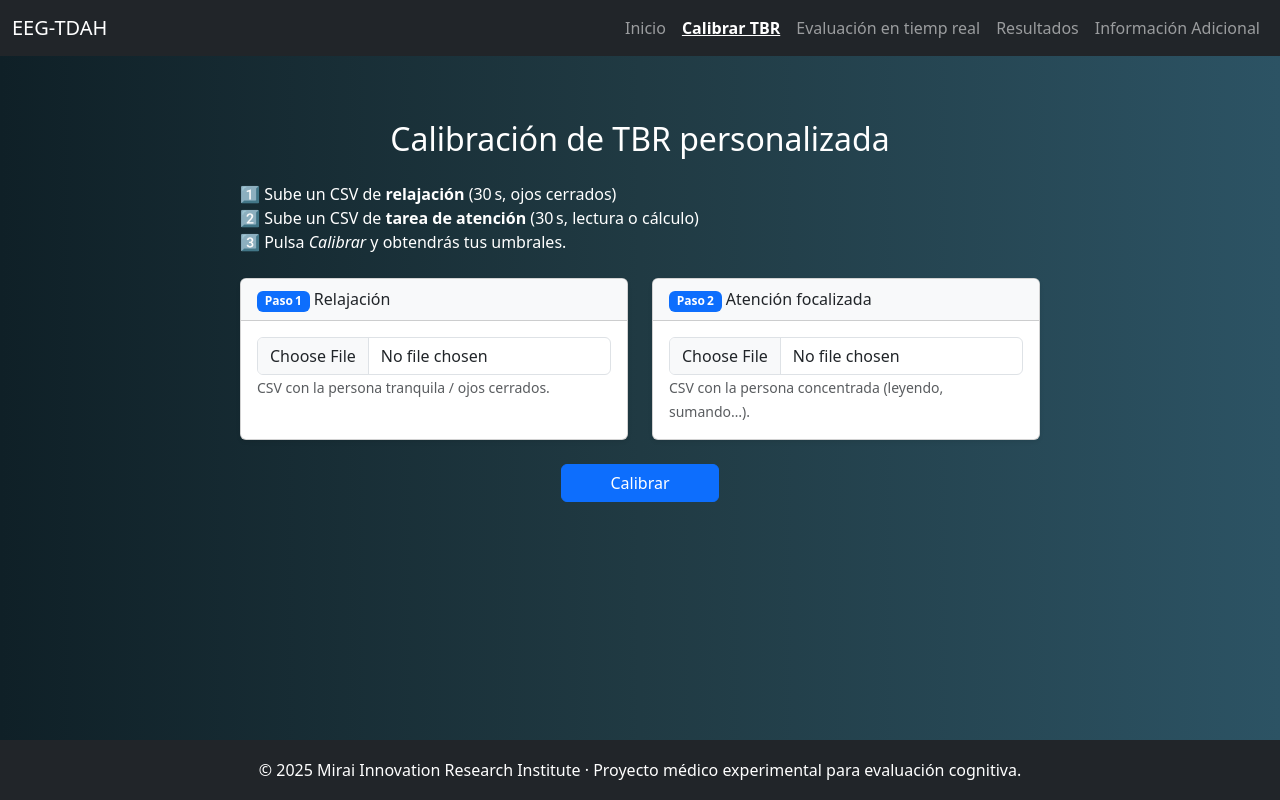
After one commit to Samas5/JTI-Aura-ADHD, a Flask app: page /calib in a window 1280 px wide. The commit adds this page. Run offline with Flask 3, Linux system fonts and the light colour scheme; parts of the project's set-up code (start-up, migrations or seed data) failed here and were passed over.

Commit message:
Calibración corregida

```diff
--- a/app.py
+++ b/app.py
@@ -1,189 +1,238 @@
 import os
 import io
 import base64
-from flask import Flask, render_template,session, jsonify,request
+from flask import Flask, render_template, session, jsonify, request
 from flask_sqlalchemy import SQLAlchemy
 from matplotlib import pyplot as plt
 import numpy as np
+import pandas as pd
 from aura.reader import connect_to_aura, get_eeg_samples
 from aura.processor import calculate_tbr
-import time
-import pandas as pd
+
+"""
+app.py (versión completa)
+=========================
+• Lector CSV inteligente (UTF‑8, UTF‑16‑LE, Latin‑1) y eliminación de fila de unidades.
+• Detección flexible de canal EEG (F3/F4… o primera columna numérica != tiempo).
+• Endpoints de calibración, TBR en vivo, datos para la gráfica y página realtime.
+"""
+
+# -------------------------------------------------------------------
+# Utilidades de lectura de CSV
+# -------------------------------------------------------------------
+
+def leer_csv_auto(file_storage, header_row: int = 0, units_row: int | None = 1) -> pd.DataFrame:
+    """Lee un CSV Aura probando codificaciones habituales.
+
+    - `header_row`: fila donde están los nombres de columna.
+    - `units_row`: fila con las unidades (µV, etc.) que se eliminará si se indica.
+    """
+    for enc in ("utf-8", "utf-16-le", "latin-1"):
+        try:
+            file_storage.seek(0)  # volver al inicio del stream
+            df = pd.read_csv(
+                file_storage,
+                encoding=enc,
+                header=header_row,
+                skiprows=[units_row] if units_row is not None else None,
+            )
+            return df
+        except UnicodeDecodeError:
+            continue
+    raise UnicodeDecodeError("No se pudo detectar la codificación del CSV")
 
 
-def calcular_theta_beta(signal, fs):
+def detectar_canal_eeg(df: pd.DataFrame) -> str | None:
+    """Devuelve el nombre de un canal EEG presente en el DataFrame.
+
+    1. Busca en una lista estándar (F3, F4, Fp1, …).
+    2. Si no hay coincidencia, toma la primera columna numérica que no se llame
+       "Time" ni "Timestamp".
+    """
+    estandar = [
+        "F3", "F4", "F5", "F6", "F7", "F8", "Fp1", "Fp2",
+        "C3", "C4", "P3", "P4", "O1", "O2",
+    ]
+    df.columns = df.columns.str.strip().str.replace("'", "", regex=False)
+    for c in estandar:
+        if c in df.columns:
+            return c
+    # Fallback: primera columna numérica (excluyendo tiempo)
+    for col in df.columns:
+        if col.lower() in {"time", "timestamp"}:
+            continue
+        try:
+            pd.to_numeric(df[col].dropna().head(10))
+            return col
+        except ValueError:
+            continue
+    return None
+
+# -------------------------------------------------------------------
+# Utilidades de señal
+# -------------------------------------------------------------------
+
+def calcular_theta_beta(signal: np.ndarray, fs: int) -> tuple[float, float]:
+    """Devuelve potencia theta y beta en una ventana de señal."""
     from scipy.signal import welch
-    freqs, psd = welch(signal, fs=fs, nperseg=fs*2)
+
+    freqs, psd = welch(signal, fs=fs, nperseg=fs * 2)
     theta_power = np.sum(psd[(freqs >= 4) & (freqs <= 8)])
     beta_power = np.sum(psd[(freqs >= 12) & (freqs <= 30)])
     return theta_power, beta_power
 
-def procesar_eeg_dataframe(df, canal='F5', fs=256, ventana_seg=2):
-    # Limpiar nombres de columna
-    df.columns = df.columns.str.strip().str.replace("'", "")
+
+def procesar_eeg_dataframe(df: pd.DataFrame, canal: str, fs: int = 256, ventana_seg: int = 2) -> pd.DataFrame:
+    """Extrae theta y beta de un DataFrame Aura para un canal dado."""
+    df.columns = df.columns.str.strip().str.replace("'", "", regex=False)
 
     if canal not in df.columns:
         raise ValueError(f"El canal '{canal}' no está presente en el archivo.")
 
-    señal = df[canal].dropna().astype(float).values
-    muestras_por_ventana = fs * ventana_seg
+    senal = df[canal].dropna().astype(float).values
+    muestras = fs * ventana_seg
+    theta_vals, beta_vals = [], []
 
-    theta_vals = []
-    beta_vals = []
-
-    for i in range(0, len(señal), muestras_por_ventana):
-        ventana = señal[i:i + muestras_por_ventana]
-        if len(ventana) < muestras_por_ventana:
+    for i in range(0, len(senal), muestras):
+        ventana = senal[i : i + muestras]
+        if len(ventana) < muestras:
             break
         theta, beta = calcular_theta_beta(ventana, fs)
         theta_vals.append(theta)
         beta_vals.append(beta)
 
-    df_out = pd.DataFrame({'theta': theta_vals, 'beta': beta_vals})
-    return df_out
+    return pd.DataFrame({"theta": theta_vals, "beta": beta_vals})
+
+# -------------------------------------------------------------------
+# Configuración Flask + BD
+# -------------------------------------------------------------------
+
+basedir = os.path.abspath(os.path.dirname(__file__))
+app = Flask(__name__)
+app.secret_key = "clave_super_secreta_123"
+app.config["SQLALCHEMY_DATABASE_URI"] = "sqlite:///" + os.path.join(basedir, "app.db")
+app.config["SQLALCHEMY_TRACK_MODIFICATIONS"] = False
+
+db = SQLAlchemy(app)  # (no se usa activamente, pero queda listo)
+
+# Conexión con el dispositivo EEG
+inlet = connect_to_aura()
+
+# -------------------------------------------------------------------
+# Rutas Web
+# -------------------------------------------------------------------
+
+@app.route("/")
+def home():
+    return render_template("index.html")
 
 
+# ---------- 1. Calibración personal --------------------------------
 
-# Configuración de la base de datos
-basedir = os.path.abspath(os.path.dirname(__file__))
-db = SQLAlchemy()
+@app.route("/calib")
+def calib_page():
+    return render_template("calib.html")
 
-# Crear la app de Flask
-app = Flask(__name__)
-app.secret_key = 'clave_super_secreta_123'  # <-- AGREGA ESTA LÍNEA
-app.config['SQLALCHEMY_DATABASE_URI'] = 'sqlite:///' + os.path.join(basedir, 'app.db')
-app.config['SQLALCHEMY_TRACK_MODIFICATIONS'] = False
-db.init_app(app)
 
-# Conectar con el dispositivo EEG
-inlet = connect_to_aura()
+@app.route("/calibrar_tbr", methods=["POST"])
+def calibrar_tbr():
+    """Recibe 2 CSV (relajación y actividad) y guarda tbr_min / tbr_max."""
+    act_file = request.files.get("actividad")
+    relax_file = request.files.get("relajacion")
+    if not act_file or not relax_file:
+        return jsonify({"error": "Faltan archivos"}), 400
 
-@app.route('/')
-def home():
-    return render_template('index.html')
+    # Leer CSV con detección de codificación
+    df_act_raw = leer_csv_auto(act_file)
+    df_rel_raw = leer_csv_auto(relax_file)
 
-@app.route("/tbr")
-def tbr():
+    # Detectar canal
+    canal_eeg = detectar_canal_eeg(df_act_raw)
+    if canal_eeg is None:
+        return jsonify({
+            "error": "No se encontró un canal EEG en el CSV.",
+            "cols": list(df_act_raw.columns)
+        }), 400
+
+    # Procesar DataFrames
+    df_act = procesar_eeg_dataframe(df_act_raw, canal=canal_eeg)
+    df_rel = procesar_eeg_dataframe(df_rel_raw, canal=canal_eeg)
+
+    tbr_min = round((df_act.theta / df_act.beta).mean(), 2)
+    tbr_max = round((df_rel.theta / df_rel.beta).mean(), 2)
+
+    session.update({"tbr_min": tbr_min, "tbr_max": tbr_max, "canal_eeg": canal_eeg})
+
+    return jsonify({"ok": True, "tbr_min": tbr_min, "tbr_max": tbr_max, "canal": canal_eeg})
+
+
+# ---------- 2. TBR en vivo + umbrales ------------------------------
+
+@app.route("/tbr_value")
+def tbr_value():
+    """Calcula TBR en vivo y envía también los umbrales calibrados."""
     try:
-        # Obtener datos EEG
-        eeg_data = get_eeg_samples(inlet, duration_sec=2, fs=256)
-
-        # Calcular la relación Theta/Beta
-        tbr_value = calculate_tbr(eeg_data, fs=256, channel_index=0)
-
-        return jsonify({"TBR": tbr_value})
+        tbr_live = calculate_tbr(get_eeg_samples(inlet, 2, 256))
+        return jsonify({
+            "tbr": tbr_live,
+            "tbr_min": session.get("tbr_min", 1.5),
+            "tbr_max": session.get("tbr_max", 4.5),
+        })
     except Exception as e:
         return jsonify({"error": str(e)})
 
+
+# ---------- 3. Endpoints auxiliares (gráfica, datos) ---------------
+
 @app.route("/eeg_plot")
 def eeg_plot():
+    """Muestra una imagen PNG con 5 s de señal EEG."""
     try:
-        # Obtener datos EEG (usamos 5 segundos para visualización)
-        eeg_data = get_eeg_samples(inlet, duration_sec=5, fs=256)
+        eeg = np.array(get_eeg_samples(inlet, duration_sec=5, fs=256))
+        signal = eeg[:, 0]
+        tiempo = np.linspace(0, 5, len(signal))
 
-        # Convertir los datos a un array de numpy (para facilitar la manipulación)
-        eeg_data = np.array(eeg_data)
-
-        # Seleccionar un canal específico para graficar (por ejemplo, el canal 0)
-        signal = eeg_data[:, 0]  # Asumiendo que canal 0 es el que te interesa
-
-        # Crear un tiempo para cada punto de datos
-        time = np.linspace(0, 5, len(signal))  # 5 segundos de duración, ajusta según sea necesario
-
-        # Crear la figura para la gráfica
         plt.figure(figsize=(10, 4))
-        plt.plot(time, signal, label="EEG Signal")
+        plt.plot(tiempo, signal, label="EEG Signal")
         plt.title("EEG Signal Variations Over Time")
-        plt.xlabel("Time (seconds)")
-        plt.ylabel("EEG Signal Amplitude")
+        plt.xlabel("Time (s)")
+        plt.ylabel("Amplitude")
         plt.grid(True)
         plt.legend()
 
-        # Guardar la gráfica en un buffer de memoria
-        img_buf = io.BytesIO()
-        plt.savefig(img_buf, format='png')
-        img_buf.seek(0)
+        buf = io.BytesIO()
+        plt.savefig(buf, format="png")
+        buf.seek(0)
+        img_b64 = base64.b64encode(buf.getvalue()).decode("utf-8")
+        buf.close()
 
-        # Codificar la imagen en base64 para mostrarla en el navegador
-        img_base64 = base64.b64encode(img_buf.getvalue()).decode('utf-8')
-        img_buf.close()
-
-        # Pasar la imagen a la plantilla
-        return render_template('eeg_plot.html', plot_url=img_base64)
-
+        return render_template("eeg_plot.html", plot_url=img_b64)
     except Exception as e:
         return jsonify({"error": str(e)})
 
+
 @app.route("/eeg_data")
 def eeg_data():
+    """Devuelve 1 s de señal (para Chart.js realtime)."""
     try:
-        eeg = get_eeg_samples(inlet, duration_sec=1, fs=256)  # 1 segundo
-        eeg = np.array(eeg)
-        signal = eeg[:, 0]
-        time = np.linspace(0, 1, len(signal)).tolist()
-        signal = signal.tolist()
-        return jsonify({"time": time, "signal": signal})
+        eeg = np.array(get_eeg_samples(inlet, duration_sec=1, fs=256))
+        signal = eeg[:, 0].tolist()
+        tiempo = np.linspace(0, 1, len(signal)).tolist()
+        return jsonify({"time": tiempo, "signal": signal})
     except Exception as e:
         return jsonify({"error": str(e)})
+
+
+# ---------- 4. Página realtime -------------------------------------
 
 @app.route("/realtime")
 def realtime():
     return render_template("realtime.html")
 
-@app.route("/popup")
-def popup():
-    return render_template("realtime_popup.html")
 
+# -------------------------------------------------------------------
+# Main
+# -------------------------------------------------------------------
 
-
-@app.route('/calib')
-def calibrar():
-    return render_template('calib.html')
-
-@app.route('/calibrar_tbr', methods=['POST'])
-def calibrar_tbr():
-    try:
-        actividad_file = request.files['actividad']
-        relajacion_file = request.files['relajacion']
-
-        if not actividad_file or not relajacion_file:
-            return jsonify({"error": "Faltan archivos"}), 400
-
-        df_actividad = pd.read_csv(actividad_file, skiprows=2)
-        df_relajacion = pd.read_csv(relajacion_file, skiprows=2)
-
-        # 🔧 LIMPIAR LOS NOMBRES DE COLUMNA AQUÍ TAMBIÉN
-        df_actividad.columns = df_actividad.columns.str.strip().str.replace("'", "")
-        df_relajacion.columns = df_relajacion.columns.str.strip().str.replace("'", "")
-
-        canal = 'F3'
-
-        df_act = procesar_eeg_dataframe(df_actividad, canal)
-        df_rel = procesar_eeg_dataframe(df_relajacion, canal)
-
-        # Calcular TBR (theta/beta) promedio
-        tbrs_actividad = (df_act["theta"] / df_act["beta"]).dropna()
-        tbrs_relajacion = (df_rel["theta"] / df_rel["beta"]).dropna()
-
-        if len(tbrs_actividad) == 0 or len(tbrs_relajacion) == 0:
-            return jsonify({"error": "No se pudieron calcular TBRs"}), 400
-
-        tbr_max = round(tbrs_relajacion.mean(), 2)  # relajación → más theta
-        tbr_min = round(tbrs_actividad.mean(), 2)   # concentración → menos theta
-
-        # Guardar en sesión
-        session['tbr_min'] = tbr_min
-        session['tbr_max'] = tbr_max
-
-        return jsonify({
-            "status": "ok",
-            "tbr_min": tbr_min,
-            "tbr_max": tbr_max
-        })
-
-    except Exception as e:
-        return jsonify({"error": str(e)}), 500
-
-
-if __name__ == '__main__':
+if __name__ == "__main__":
     app.run(debug=True)
--- a/templates/base.html
+++ b/templates/base.html
@@ -18,6 +18,8 @@
       }
 
       body {
+        background: linear-gradient(to right, #0f2027, #203a43, #2c5364);
+        color: white;
         display: flex;
         flex-direction: column;
         min-height: 100vh;
--- /dev/null
+++ b/templates/calib.html
@@ -0,0 +1,118 @@
+{% extends "base.html" %}
+{% block title %}Calibrar TBR{% endblock %}
+
+{% block content %}
+<h2 class="text-center my-4">Calibración de TBR personalizada</h2>
+<p class="text-white mb-4 ">
+  1️⃣ Sube un CSV de <strong>relajación</strong> (30 s, ojos cerrados) <br>
+  2️⃣ Sube un CSV de <strong>tarea de atención</strong> (30 s, lectura o cálculo) <br>
+  3️⃣ Pulsa <em>Calibrar</em> y obtendrás tus umbrales.
+</p>
+
+<form id="calibForm" class="row g-4">
+  <!-- RELAJACIÓN -->
+  <div class="col-md-6">
+    <div class="card shadow-sm h-100">
+      <div class="card-header bg-light">
+        <span class="badge bg-primary">Paso 1</span> Relajación
+      </div>
+      <div class="card-body">
+        <input type="file" class="form-control" name="relajacion" accept=".csv" required>
+        <small class="text-muted text-white">CSV con la persona tranquila / ojos cerrados.</small>
+        <div class="mt-2" id="relStatus" style="display:none;">
+          <span class="badge bg-success">Archivo cargado ✔︎</span>
+        </div>
+      </div>
+    </div>
+  </div>
+
+  <!-- ACTIVIDAD -->
+  <div class="col-md-6">
+    <div class="card shadow-sm h-100">
+      <div class="card-header bg-light">
+        <span class="badge bg-primary">Paso 2</span> Atención focalizada
+      </div>
+      <div class="card-body">
+        <input type="file" class="form-control" name="actividad" accept=".csv" required>
+        <small class="text-muted">CSV con la persona concentrada (leyendo, sumando…).</small>
+        <div class="mt-2" id="actStatus" style="display:none;">
+          <span class="badge bg-success">Archivo cargado ✔︎</span>
+        </div>
+      </div>
+    </div>
+  </div>
+
+  <!-- BOTÓN ENVIAR -->
+  <div class="col-12 text-center">
+    <button type="submit" class="btn btn-primary px-5">Calibrar</button>
+  </div>
+</form>
+
+<!-- RESULTADOS -->
+<div id="resultBox" class="mt-5 d-none">
+  <h4 class="mb-3">Resultados de calibración</h4>
+  <table class="table table-bordered w-auto">
+    <thead class="table-light">
+      <tr>
+        <th>Estado</th>
+        <th>TBR</th>
+      </tr>
+    </thead>
+    <tbody id="resultBody"></tbody>
+  </table>
+  <p class="fw-light text-muted" id="diffLine"></p>
+</div>
+
+<div id="errorBox" class="alert alert-danger d-none mt-4"></div>
+
+<!-- ===================== SCRIPTS ==============================-->
+<script>
+/* Indicadores de archivo cargado */
+const relInput = document.querySelector('input[name="relajacion"]');
+const actInput = document.querySelector('input[name="actividad"]');
+relInput.addEventListener('change', ()=> document.getElementById('relStatus').style.display = relInput.files.length ? 'block':'none');
+actInput.addEventListener('change', ()=> document.getElementById('actStatus').style.display = actInput.files.length ? 'block':'none');
+
+/* Enviar formulario */
+document.getElementById('calibForm').addEventListener('submit', async e=>{
+  e.preventDefault();
+  const fd = new FormData(e.target);
+  const resultBox = document.getElementById('resultBox');
+  const resultBody = document.getElementById('resultBody');
+  const errorBox  = document.getElementById('errorBox');
+  resultBox.classList.add('d-none');
+  errorBox.classList.add('d-none');
+
+  try{
+    const res = await fetch('/calibrar_tbr', {method:'POST', body:fd});
+    const j   = await res.json();
+
+    if(j.ok){
+      /* Ordena valores para saber cuál es mayor/menor */
+      const rows = [
+        {estado:'Relajación',  tbr:j.tbr_max},
+        {estado:'Atención',    tbr:j.tbr_min}
+      ];
+      resultBody.innerHTML = rows.map(r=>`
+        <tr>
+          <td>${r.estado}</td>
+          <td class="${r.estado==='Relajación'?'text-danger':'text-success'} fw-bold">
+            ${r.tbr}
+          </td>
+        </tr>`).join('');
+
+      const dif = ((j.tbr_max - j.tbr_min) / j.tbr_min * 100).toFixed(1);
+      document.getElementById('diffLine').textContent =
+        `Diferencia relativa: ${dif}% de incremento de TBR entre atención y relajación.`
+      resultBox.classList.remove('d-none');
+    }else{
+      errorBox.textContent = j.error || 'Error desconocido';
+      errorBox.classList.remove('d-none');
+    }
+  }catch(err){
+    errorBox.textContent = 'Fallo de red o servidor.';
+    errorBox.classList.remove('d-none');
+  }
+});
+</script>
+{% endblock %}
```
Also changed, not shown: templates/realtime.html (+59 -82 lines).
